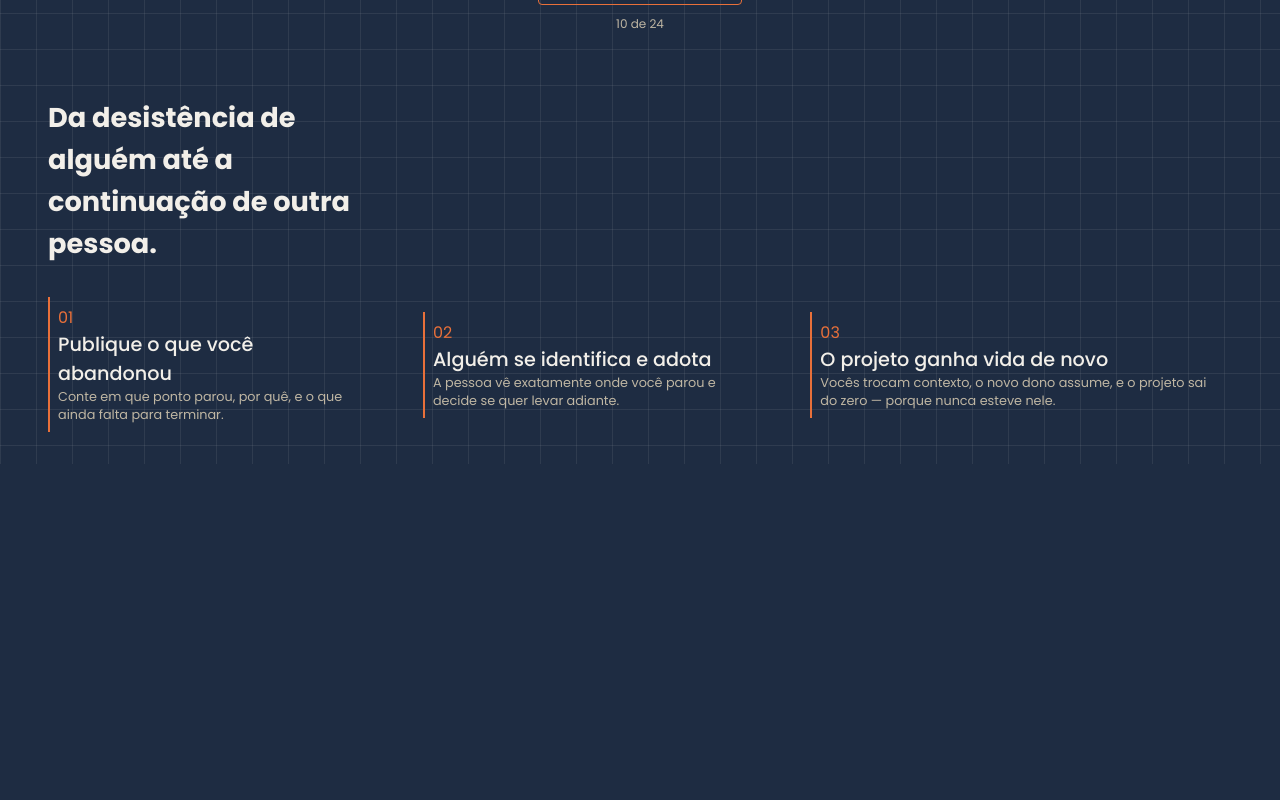
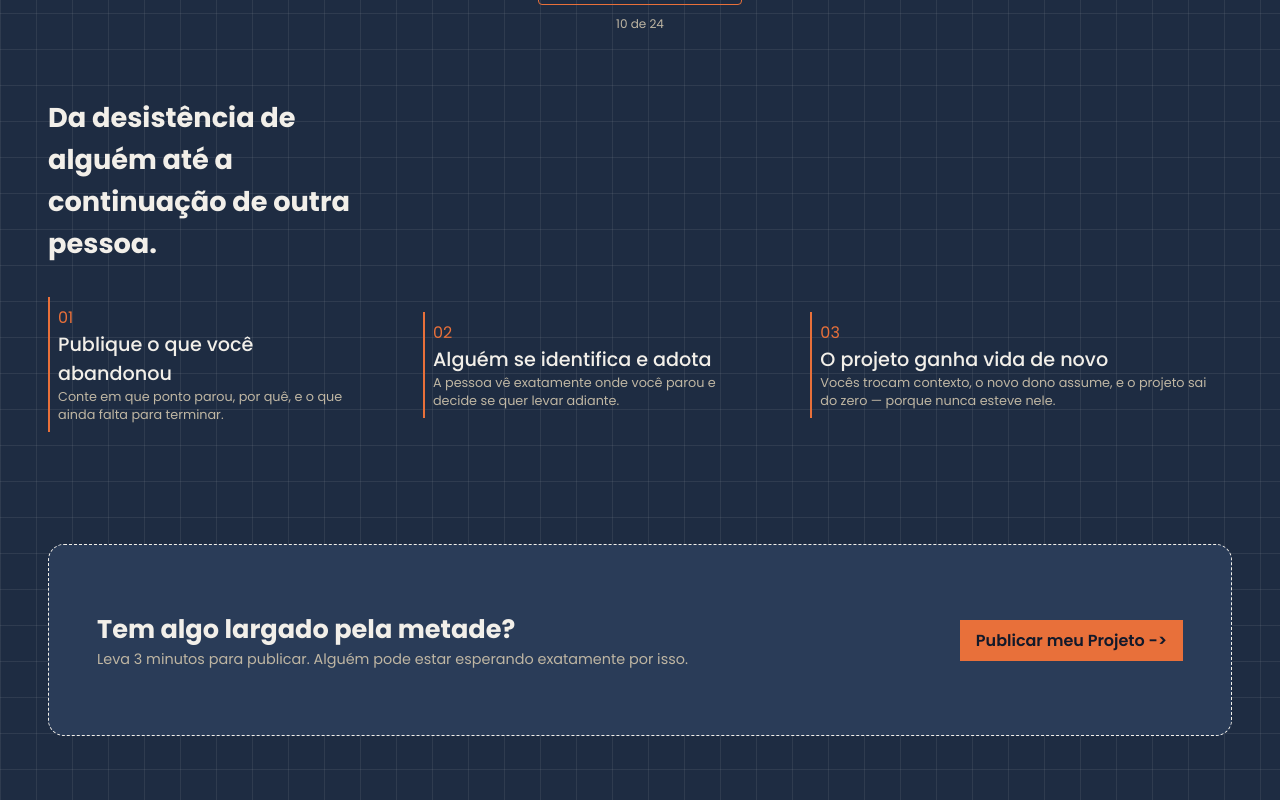
Before and after one commit to SBrunoli/Projeto-Inacabados, a React (Vite) app: page / in a window 1280 px wide. Shown: the part 2075-2875 px from the top of the page. Before the commit the page ends 2539 px from the top, so only its background shows below. Built offline with nearby package versions, Linux system fonts and the light colour scheme; data requests are answered from the project's data file.

Commit message:
feat: adiciona seção Publish Project ao projeto

```diff
--- a/src/App.tsx
+++ b/src/App.tsx
@@ -5,6 +5,7 @@ import Infos from "./components/Infos/Infos";
 import Navbar from "./components/Navbar/Navbar";
 import Projects from "./components/Projects/Projects";
 import HowItWorks from "./components/HowItWorks/HowItWorks";
+import PublishProject from "./components/PublishProject/PublishProject";
 
 function App() {
   const [category, setCategory] = useState("todos");
@@ -17,6 +18,7 @@ function App() {
       <Filters activeCategory={category} handleCategory={setCategory} />
       <Projects activeCategory={category} />
       <HowItWorks />
+      <PublishProject />
     </>
   );
 }
--- /dev/null
+++ b/src/components/PublishProject/PublishProject.module.css
@@ -0,0 +1,37 @@
+.PublishProject {
+  width: 100%;
+  height: fit-content;
+  padding: 0 3rem 4rem;
+  margin-top: 5rem;
+}
+
+.PublishProject__box {
+  width: 100%;
+  height: 12rem;
+  padding: 0 3rem;
+  background-color: var(--color-surface);
+  border: 1px dashed var(--color-text-primary);
+  border-radius: 1rem;
+
+  display: flex;
+  flex-direction: row;
+  justify-content: space-between;
+  align-items: center;
+}
+
+.PublishProject__title {
+  font-size: 1.6rem;
+  color: var(--color-text-primary);
+}
+
+.PublishProject__description {
+  font-size: 0.9rem;
+  color: var(--color-text-secondary);
+}
+
+.PublishProject__btn {
+  padding: 0.5rem 1rem;
+  font-weight: 600;
+  background-color: var(--color-primary);
+  color: var(--color-text-on-primary);
+}
--- /dev/null
+++ b/src/components/PublishProject/PublishProject.tsx
@@ -0,0 +1,25 @@
+import styles from "./PublishProject.module.css";
+
+function PublishProject() {
+  return (
+    <section className={styles.PublishProject}>
+      <div className={styles.PublishProject__box}>
+        <div>
+          <h2 className={styles.PublishProject__title}>
+            Tem algo largado pela metade?
+          </h2>
+          <p className={styles.PublishProject__description}>
+            Leva 3 minutos para publicar. Alguém pode estar esperando exatamente
+            por isso.
+          </p>
+        </div>
+
+        <a href="#" className={styles.PublishProject__btn}>
+          Publicar meu Projeto -&gt;
+        </a>
+      </div>
+    </section>
+  );
+}
+
+export default PublishProject;
```
